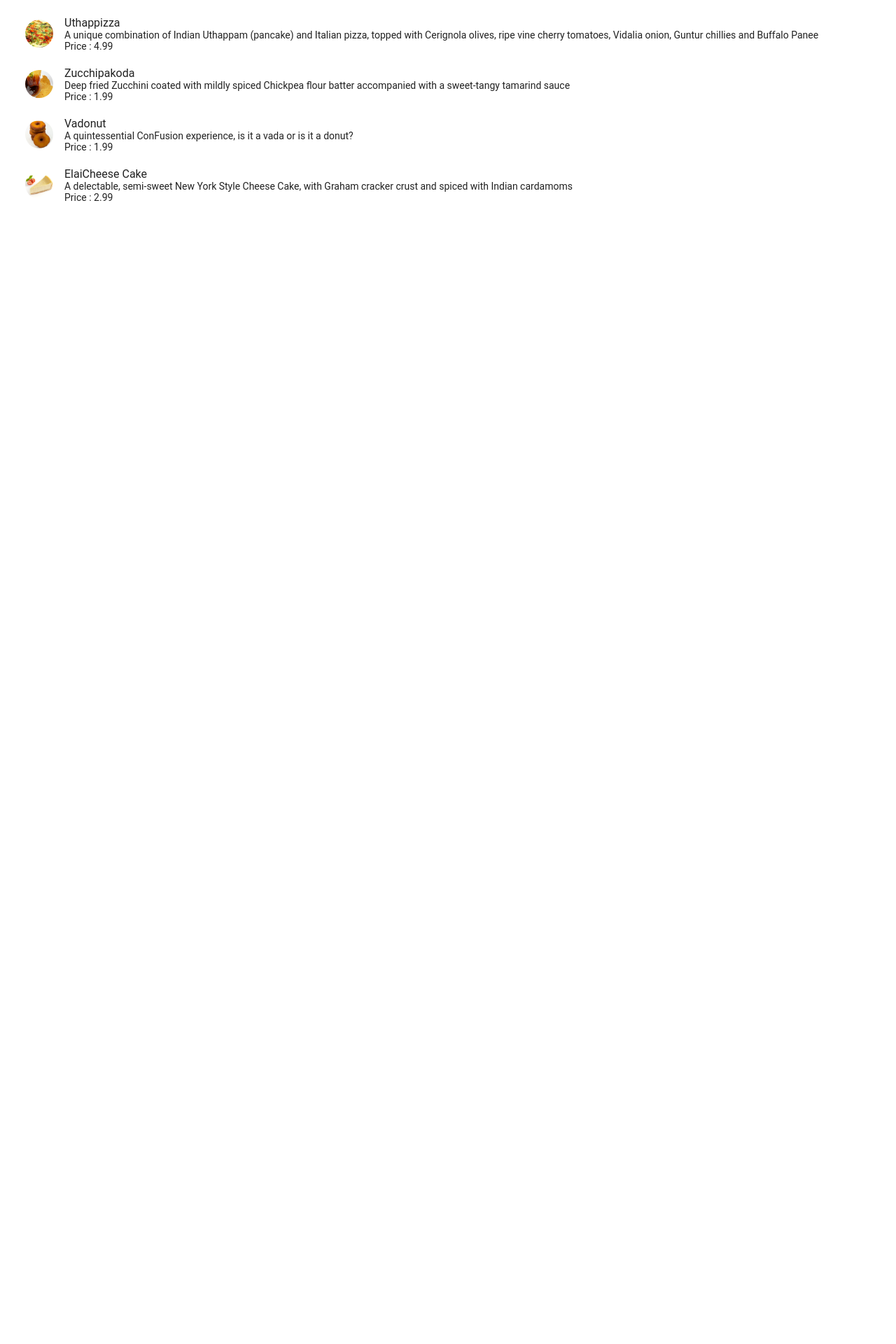
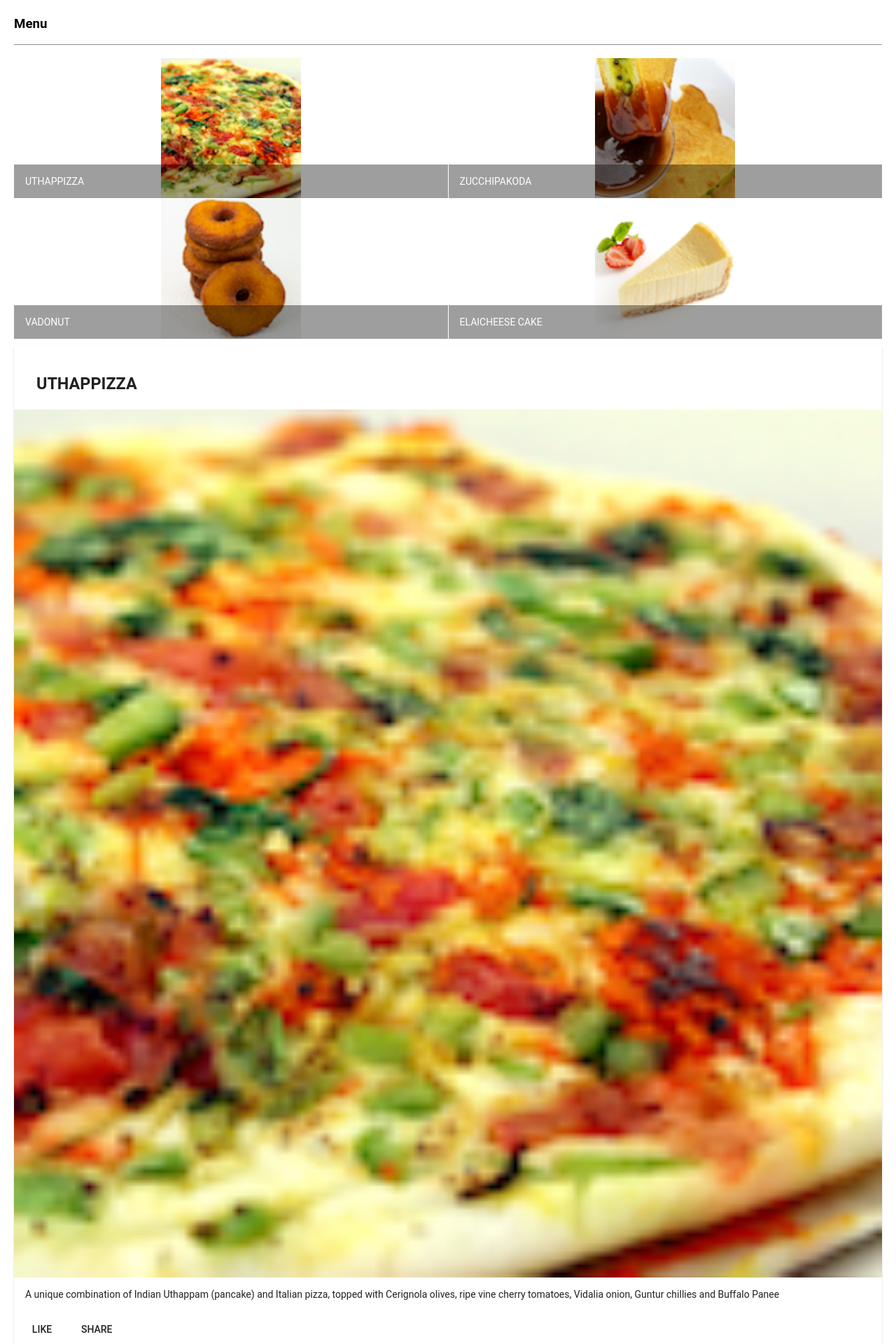
Before and after one commit to ssalifo/conFusion, an Angular app: page / in a window 1280 px wide. Shown: the part 80-2000 px from the top of the page at 70% size. Before the commit the page ends 800 px from the top, so only its background shows below. Built offline with nearby package versions, Linux system fonts and the light colour scheme.

Commit message:
Components Part2

```diff
--- a/src/app/menu/menu.component.html
+++ b/src/app/menu/menu.component.html
@@ -1,13 +1,39 @@
 <div class="container" fxLayout="column" fxLayoutGap="10px">
 
-  <mat-list fxFlex>
-    <mat-list-item *ngFor="let dish of dishes">
-      <img matListAvatar src={{dish.image}} alt={{dish.name}}>
-      <h1 matLine> {{dish.name}} </h1>
-      <p matLine>
-        <span>{{dish.description}}</span><br>
-        <span>Price : {{dish.price}}</span>
-      </p>
-    </mat-list-item>
-  </mat-list>
+  <div fxFlex>
+    <div>
+      <h3>Menu</h3>
+      <hr>
+    </div>
+  </div>
+
+  <div fxFlex>
+    <mat-grid-list cols="2" rowHeight="200px">
+      <mat-grid-tile *ngFor="let dish of dishes">
+        <img height="200px" src={{dish.image}} alt={{dish.name}}>
+        <mat-grid-tile-footer>
+          <h1> {{dish.name | uppercase}} </h1>
+        </mat-grid-tile-footer>
+      </mat-grid-tile>
+    </mat-grid-list>
+  </div>
+  <div fxFlex *ngIf="selectedDish">
+    <mat-card>
+      <mat-card-header>
+        <mat-card-title>
+          <h3>{{selectedDish.name | uppercase}}</h3>
+        </mat-card-title>
+      </mat-card-header>
+      <img mat-card-image src={{selectedDish.image}} alt={{selectedDish.name}}>
+      <mat-card-content>
+        <p>{{selectedDish.description}}
+        </p>
+      </mat-card-content>
+      <mat-card-actions>
+        <button mat-button>LIKE</button>
+        <button mat-button>SHARE</button>
+      </mat-card-actions>
+    </mat-card>
+  </div>
+
 </div>
--- a/src/app/menu/menu.component.ts
+++ b/src/app/menu/menu.component.ts
@@ -1,13 +1,7 @@
 import { Component, OnInit } from "@angular/core";
 import { Dish } from "../shared/dish";
 
-@Component({
-  selector: "app-menu",
-  templateUrl: "./menu.component.html",
-  styleUrls: ["./menu.component.scss"]
-})
-export class MenuComponent implements OnInit {
-  dishes: Dish[] = [
+const DISHES: Dish[] = [
   {
     id: "0",
     name: "Uthappizza",
@@ -55,6 +49,14 @@
       "A delectable, semi-sweet New York Style Cheese Cake, with Graham cracker crust and spiced with Indian cardamoms"
   }
 ];
+@Component({
+  selector: "app-menu",
+  templateUrl: "./menu.component.html",
+  styleUrls: ["./menu.component.scss"]
+})
+export class MenuComponent implements OnInit {
+  dishes: Dish[] = DISHES;
+  selectedDish: Dish = DISHES[0];
 
   constructor() {}
 
```
Also changed, not shown: src/app/app.module.ts (+8 -1 lines). Lines whose indentation alone changed are shown as unchanged.
